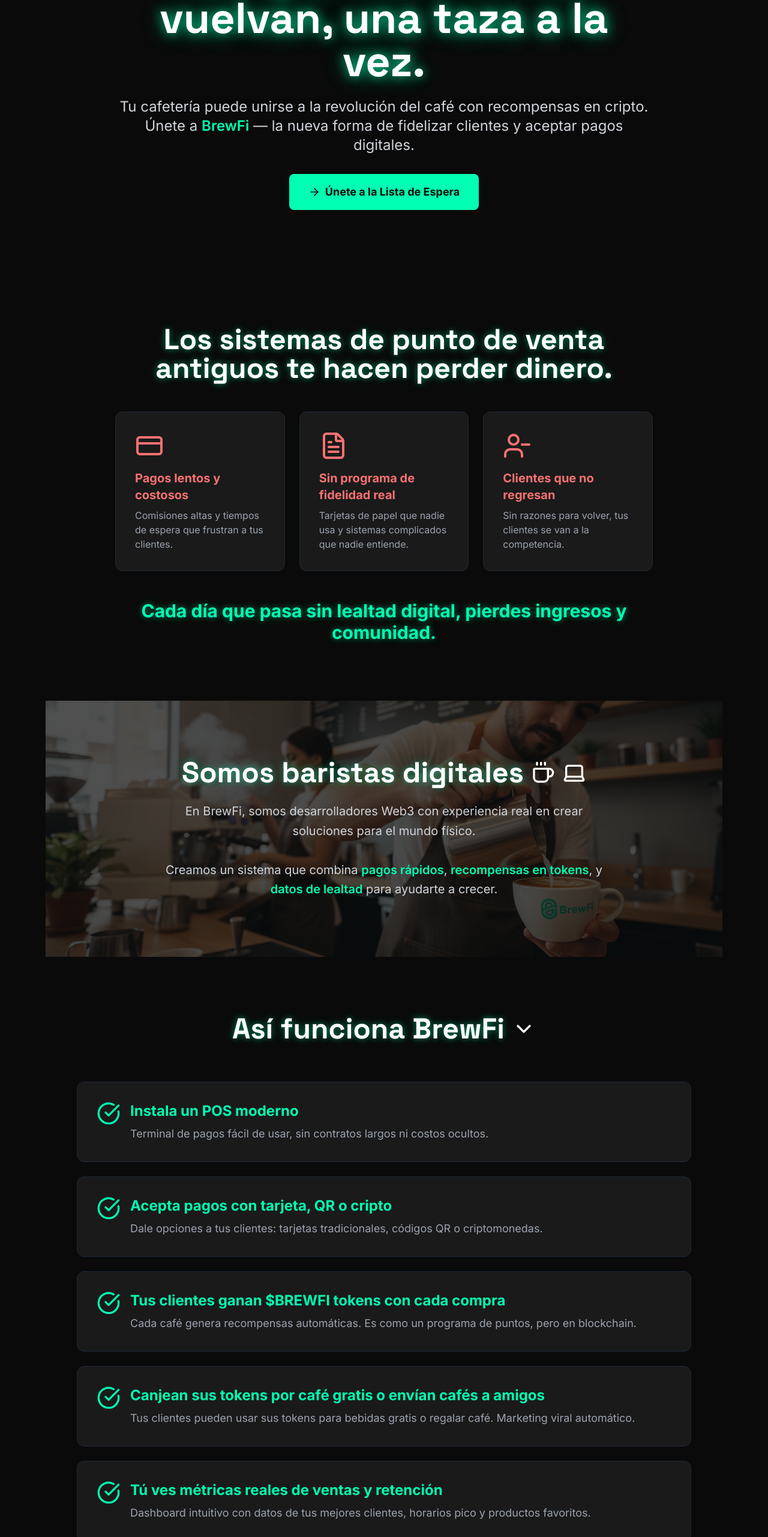
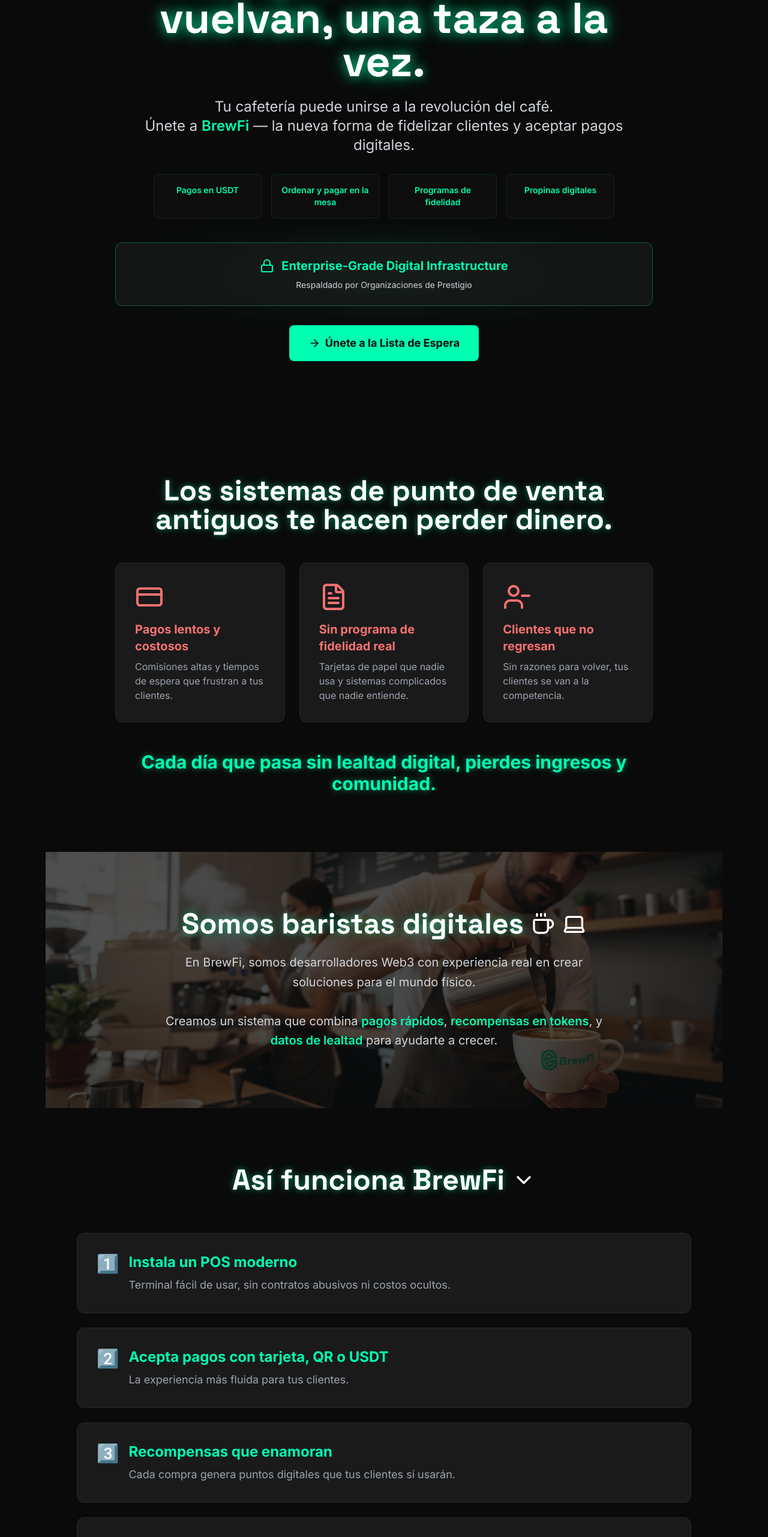
Before and after one commit to zleypner/brewfi_landing, a Next.js app: page / in a window 1280 px wide. Shown: the part 238-2800 px from the top of the page at 60% size. Built offline with nearby package versions, Linux system fonts and the light colour scheme.

Commit message:
[Update] Verbiage

```diff
--- a/app/layout.tsx
+++ b/app/layout.tsx
@@ -7,9 +7,9 @@
 const inter = Inter({ subsets: ["latin"] });
 
 export const metadata: Metadata = {
-  title: "BrewFi - Fideliza Clientes con Cripto",
-  description: "Únete a la revolución del café. Sistema de pagos y recompensas para cafeterías modernas.",
-  keywords: ["cafetería", "cripto", "pagos", "fidelización", "blockchain", "Web3"],
+  title: "BrewFi - Fideliza Clientes",
+  description: "Únete a la revolución del café. Sistema de pagos en USDT y recompensas para cafeterías modernas.",
+  keywords: ["cafetería", "USDT", "pagos digitales", "fidelización", "POS moderno", "propinas digitales", "programas de lealtad"],
 };
 
 export default function RootLayout({
--- a/app/page.tsx
+++ b/app/page.tsx
@@ -30,10 +30,36 @@
             Haz que tus clientes vuelvan, una taza a la vez.
           </h1>
           <p className="text-xl md:text-2xl text-gray-300 mb-8 leading-relaxed">
-            Tu cafetería puede unirse a la revolución del café con recompensas en cripto.
+            Tu cafetería puede unirse a la revolución del café.
             <br />
             Únete a <span className="text-brewfi-green font-semibold">BrewFi</span> — la nueva forma de fidelizar clientes y aceptar pagos digitales.
           </p>
+          <div className="mt-8 grid grid-cols-2 md:grid-cols-4 gap-4 max-w-3xl mx-auto">
+            <div className="text-center p-4 bg-brewfi-darkGray/30 rounded-lg border border-brewfi-green/10 hover:border-brewfi-green/30 transition-all">
+              <p className="text-brewfi-green font-semibold text-sm">Pagos en USDT</p>
+            </div>
+            <div className="text-center p-4 bg-brewfi-darkGray/30 rounded-lg border border-brewfi-green/10 hover:border-brewfi-green/30 transition-all">
+              <p className="text-brewfi-green font-semibold text-sm">Ordenar y pagar en la mesa</p>
+            </div>
+            <div className="text-center p-4 bg-brewfi-darkGray/30 rounded-lg border border-brewfi-green/10 hover:border-brewfi-green/30 transition-all">
+              <p className="text-brewfi-green font-semibold text-sm">Programas de fidelidad</p>
+            </div>
+            <div className="text-center p-4 bg-brewfi-darkGray/30 rounded-lg border border-brewfi-green/10 hover:border-brewfi-green/30 transition-all">
+              <p className="text-brewfi-green font-semibold text-sm">Propinas digitales</p>
+            </div>
+          </div>
+          <div className="mt-10 mb-8 relative">
+            <div className="absolute inset-0 bg-gradient-to-r from-transparent via-brewfi-green/10 to-transparent blur-xl"></div>
+            <div className="relative p-6 bg-brewfi-darkGray/70 rounded-xl border border-brewfi-green/30 backdrop-blur-sm">
+              <div className="flex items-center justify-center gap-3 mb-2">
+                <Lock className="w-6 h-6 text-brewfi-green" />
+                <h3 className="text-xl font-bold text-brewfi-green">Enterprise-Grade Digital Infrastructure</h3>
+              </div>
+              <p className="text-center text-gray-300 text-sm">
+                Respaldado por Organizaciones de Prestigio
+              </p>
+            </div>
+          </div>
           <Link href="/waitlist" className="btn-primary inline-flex items-center gap-2">
             <ArrowRight className="w-5 h-5" />
             Únete a la Lista de Espera
@@ -119,71 +145,71 @@
 
           <div className="space-y-6 mb-12">
             <div className="card-dark flex items-start space-x-4 transform hover:scale-102 transition-transform">
-              <div className="text-brewfi-green">
-                <CheckCircle className="w-10 h-10" />
+              <div className="text-brewfi-green text-3xl font-bold">
+                1️⃣
               </div>
               <div>
                 <h3 className="text-2xl font-bold text-brewfi-green mb-2">
                   Instala un POS moderno
                 </h3>
                 <p className="text-gray-400 text-lg">
-                  Terminal de pagos fácil de usar, sin contratos largos ni costos ocultos.
+                  Terminal fácil de usar, sin contratos abusivos ni costos ocultos.
                 </p>
               </div>
             </div>
 
             <div className="card-dark flex items-start space-x-4 transform hover:scale-102 transition-transform">
-              <div className="text-brewfi-green">
-                <CheckCircle className="w-10 h-10" />
+              <div className="text-brewfi-green text-3xl font-bold">
+                2️⃣
               </div>
               <div>
                 <h3 className="text-2xl font-bold text-brewfi-green mb-2">
-                  Acepta pagos con tarjeta, QR o cripto
+                  Acepta pagos con tarjeta, QR o USDT
                 </h3>
                 <p className="text-gray-400 text-lg">
-                  Dale opciones a tus clientes: tarjetas tradicionales, códigos QR o criptomonedas.
+                  La experiencia más fluida para tus clientes.
                 </p>
               </div>
             </div>
 
             <div className="card-dark flex items-start space-x-4 transform hover:scale-102 transition-transform">
-              <div className="text-brewfi-green">
-                <CheckCircle className="w-10 h-10" />
+              <div className="text-brewfi-green text-3xl font-bold">
+                3️⃣
               </div>
               <div>
                 <h3 className="text-2xl font-bold text-brewfi-green mb-2">
-                  Tus clientes ganan $BREWFI tokens con cada compra
+                  Recompensas que enamoran
                 </h3>
                 <p className="text-gray-400 text-lg">
-                  Cada café genera recompensas automáticas. Es como un programa de puntos, pero en blockchain.
+                  Cada compra genera puntos digitales que tus clientes sí usarán.
                 </p>
               </div>
             </div>
 
             <div className="card-dark flex items-start space-x-4 transform hover:scale-102 transition-transform">
-              <div className="text-brewfi-green">
-                <CheckCircle className="w-10 h-10" />
+              <div className="text-brewfi-green text-3xl font-bold">
+                4️⃣
               </div>
               <div>
                 <h3 className="text-2xl font-bold text-brewfi-green mb-2">
-                  Canjean sus tokens por café gratis o envían cafés a amigos
+                  Más retención, más comunidad
                 </h3>
                 <p className="text-gray-400 text-lg">
-                  Tus clientes pueden usar sus tokens para bebidas gratis o regalar café. Marketing viral automático.
+                  Pueden canjear recompensas por consumos gratis o invitar a amigos.
                 </p>
               </div>
             </div>
 
             <div className="card-dark flex items-start space-x-4 transform hover:scale-102 transition-transform">
-              <div className="text-brewfi-green">
-                <CheckCircle className="w-10 h-10" />
+              <div className="text-brewfi-green text-3xl font-bold">
+                5️⃣
               </div>
               <div>
                 <h3 className="text-2xl font-bold text-brewfi-green mb-2">
-                  Tú ves métricas reales de ventas y retención
+                  Métricas accionables
                 </h3>
                 <p className="text-gray-400 text-lg">
-                  Dashboard intuitivo con datos de tus mejores clientes, horarios pico y productos favoritos.
+                  Dashboard con retención, picos de demanda, tickets promedio y favoritos.
                 </p>
               </div>
             </div>
@@ -243,8 +269,8 @@
           />
           <FeatureCard
             icon={<Lock className="w-12 h-12" />}
-            title="Seguridad Blockchain"
-            description="Todas las transacciones protegidas por la red Avalanche. Transparente y verificable."
+            title="Seguridad de Nivel Empresarial"
+            description="Todas las transacciones protegidas con infraestructura de nivel enterprise. Transparente y verificable."
           />
           <FeatureCard
             icon={<Heart className="w-12 h-12" />}
--- a/components/Footer.tsx
+++ b/components/Footer.tsx
@@ -41,8 +41,7 @@
             <h3 className="text-brewfi-green font-semibold mb-4">Contacto</h3>
             <ul className="space-y-2 text-sm text-gray-400">
               <li className="flex items-center space-x-2">
-                <span>Construido sobre</span>
-                <span className="text-brewfi-green">Avalanche ☄️</span>
+                <span className="text-brewfi-green">Enterprise-Grade Digital Infrastructure</span>
               </li>
             </ul>
           </div>
```
Also changed, not shown: 1 other file (tests, documents, lock files or other folders).
